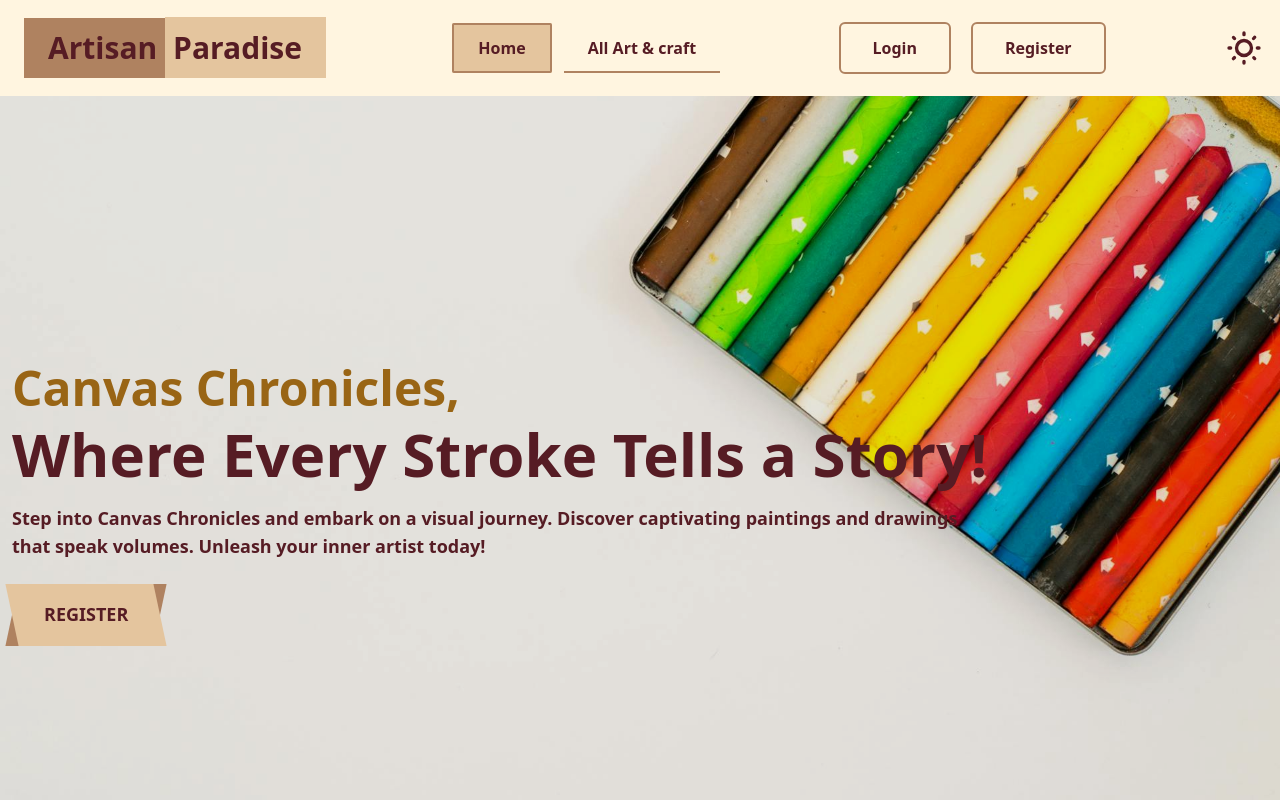
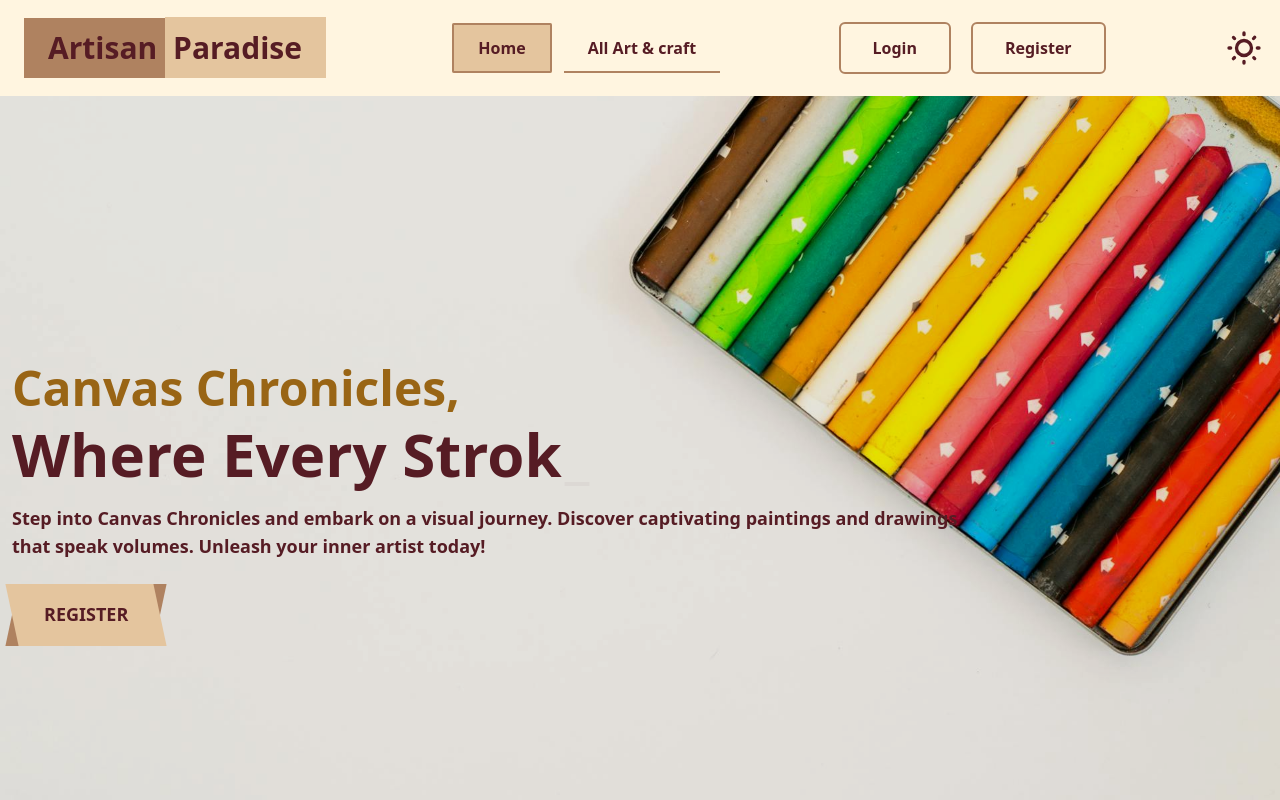
Before and after one commit to sadekcric/assignment-10-artishan-paradise-client, a React (Vite) app: page / in a window 1280 px wide. Shown: the top 800 px of the page. Built offline with nearby package versions, Linux system fonts and the light colour scheme; no server answers.

Commit message:
react symple type implement

```diff
--- a/package.json
+++ b/package.json
@@ -20,6 +20,7 @@
     "react-helmet-async": "^2.0.4",
     "react-icons": "^5.1.0",
     "react-router-dom": "^6.23.0",
+    "react-simple-typewriter": "^5.0.1",
     "react-tooltip": "^5.26.4",
     "sort-by": "^1.2.0",
     "sweetalert2": "^11.10.8",
--- a/src/Pages/Home/Banner.jsx
+++ b/src/Pages/Home/Banner.jsx
@@ -2,6 +2,7 @@ import { Swiper, SwiperSlide } from "swiper/react";
 import "swiper/css";
 import "swiper/css/pagination";
 import "swiper/css/autoplay";
+import { Typewriter } from "react-simple-typewriter";
 
 import { Pagination, Autoplay } from "swiper/modules";
 import slider1 from "../../assets/slider1.jpg";
@@ -30,7 +31,15 @@ const Banner = () => {
                 <br />
 
                 <span className="text-3xl md:text-4xl lg:text-6xl font-bold goldenText  pt-3 inline-block">
-                  Your Destination for Fine Art!
+                  <Typewriter
+                    words={["Your Destination for Fine Art!"]}
+                    loop={"infinitely"}
+                    cursor
+                    cursorStyle="_"
+                    typeSpeed={70}
+                    deleteSpeed={50}
+                    delaySpeed={1000}
+                  />
                 </span>
               </h1>
 
@@ -61,7 +70,15 @@ const Banner = () => {
                 <br />
 
                 <span className="text-3xl md:text-4xl lg:text-6xl font-bold goldenText  pt-3 inline-block">
-                  Where Every Stroke Tells a Story!
+                  <Typewriter
+                    words={["Where Every Stroke Tells a Story!"]}
+                    loop={"infinitely"}
+                    cursor
+                    cursorStyle="_"
+                    typeSpeed={70}
+                    deleteSpeed={50}
+                    delaySpeed={1000}
+                  />
                 </span>
               </h1>
 
@@ -93,7 +110,17 @@ const Banner = () => {
                 <span className="text-2xl md:text-3xl lg:text-5xl font-bold text-[#996515] ">Sketch & Stroke Gallery, </span>
                 <br />
 
-                <span className="text-3xl md:text-4xl lg:text-6xl font-bold goldenText  pt-3 inline-block">Where Masterpieces Await!</span>
+                <span className="text-3xl md:text-4xl lg:text-6xl font-bold goldenText  pt-3 inline-block">
+                  <Typewriter
+                    words={["Where Masterpieces Await!"]}
+                    loop={"infinitely"}
+                    cursor
+                    cursorStyle="_"
+                    typeSpeed={70}
+                    deleteSpeed={50}
+                    delaySpeed={1000}
+                  />
+                </span>
               </h1>
 
               <p className="text-center container mx-auto lg:text-right goldenText text-md lg:text-lg lg:font-semibold mt-5">
```
Also changed, not shown: 1 other file (tests, documents, lock files or other folders).
